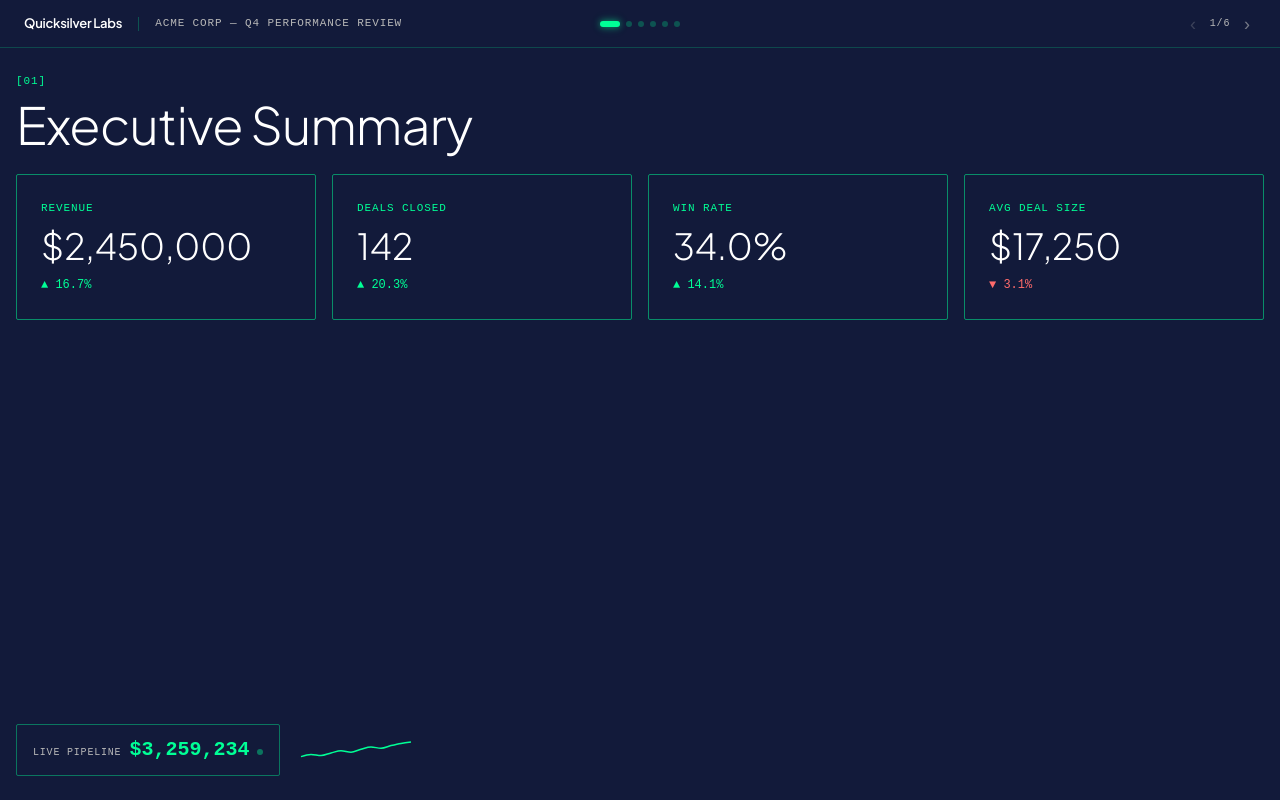
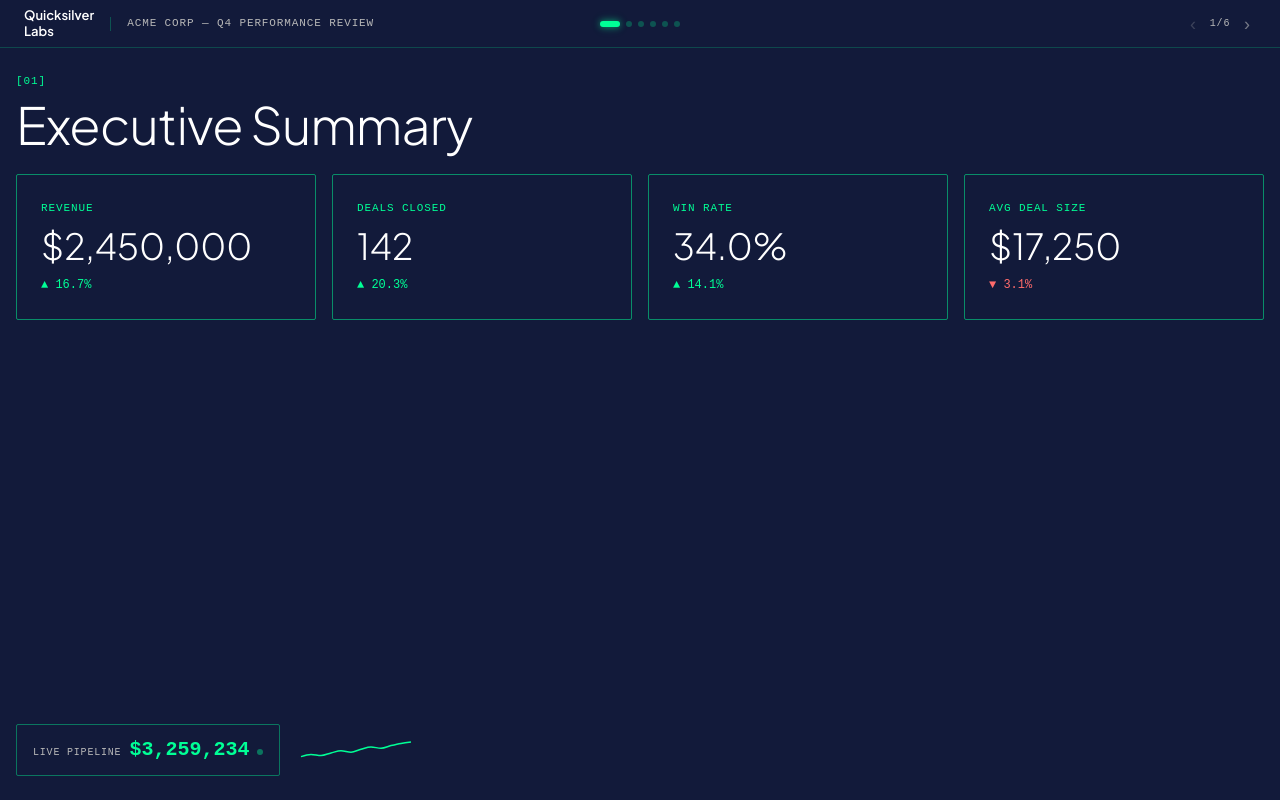
Before and after one commit to deac0nblues/qsl_base_next, a Next.js app: page / in a window 1280 px wide. Built offline with nearby package versions, Linux system fonts and the light colour scheme.

Commit message:
fix: two-line logo per DECISIONS.md

```diff
--- a/components/layout/TopBar.tsx
+++ b/components/layout/TopBar.tsx
@@ -42,19 +42,21 @@ export default function TopBar({
     >
       {/* Left: Logo + Client info on one line */}
       <div style={{ display: 'flex', alignItems: 'center', gap: 16 }}>
-        <span
+        <div
           style={{
             fontFamily: fontFamily.sans,
             fontSize: 13,
             fontWeight: fontWeight.semibold,
-            letterSpacing: letterSpacing.tightMd,
             color: colors.foreground,
-            lineHeight: 1,
-            whiteSpace: 'nowrap',
+            lineHeight: 1.2,
+            display: 'flex',
+            flexDirection: 'column',
+            alignItems: 'flex-start',
           }}
         >
-          Quicksilver Labs
-        </span>
+          <div>Quicksilver</div>
+          <div>Labs</div>
+        </div>
         {title && (
           <>
             <span
```
Also changed, not shown: decisions/decision-fix-logo-two-lines.md (added, +19 -0 lines).
